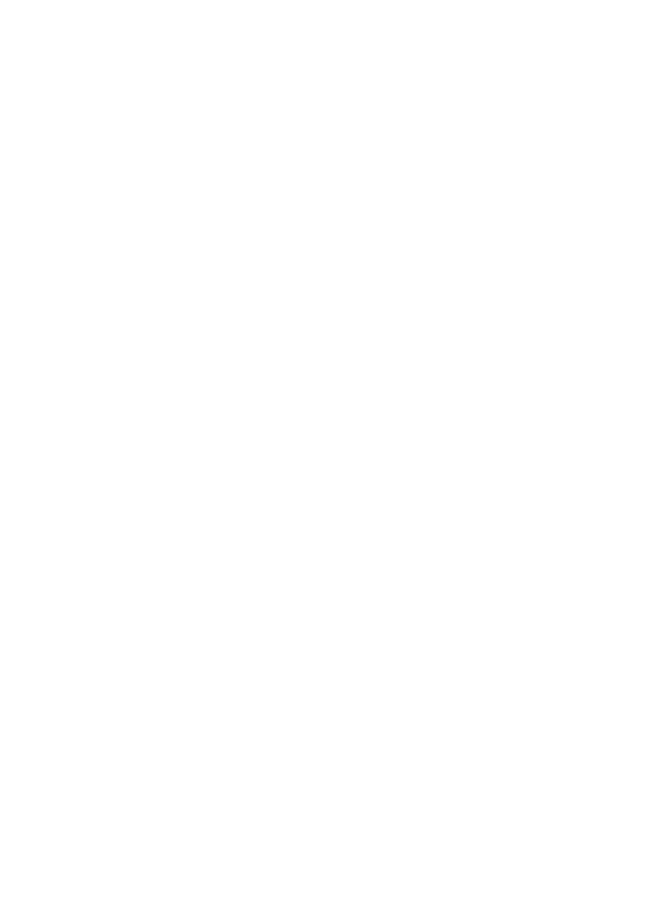
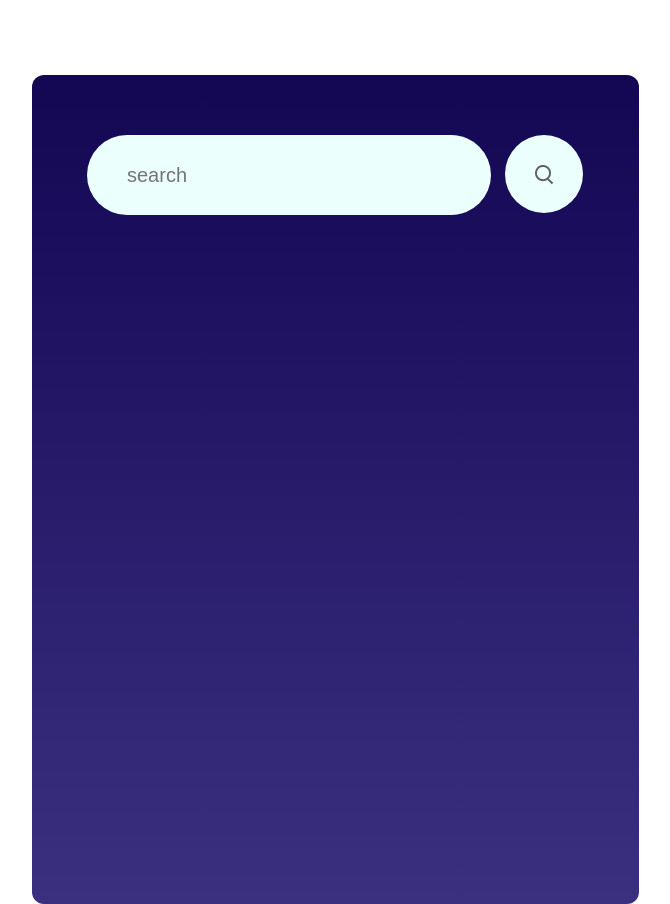
Before and after one commit to jackiejr18/react-weather-app, a React (Create React App) app: page / in a window 1280 px wide. Shown: the whole page, without its empty margins (305-975 px from the left). Before the commit the page ends 800 px from the top, so only its background shows below. Built offline with nearby package versions, Linux system fonts and the light colour scheme.

Commit message:
css for search input and search icon

```diff
--- a/src/Components/WeatherApp/WeatherApp.css
+++ b/src/Components/WeatherApp/WeatherApp.css
@@ -0,0 +1,40 @@
+.container {
+  width: 607px;
+  height: 829px;
+  margin: auto;
+  margin-top: 75px;
+  border-radius: 12px;
+  background-image: linear-gradient(180deg, #130754 0%, #3b2f80 100%);
+}
+
+.top-bar {
+  display: flex;
+  justify-content: center;
+  gap: 14px;
+  padding-top: 60px;
+}
+
+.top-bar input {
+  display: flex;
+  width: 362px;
+  height: 78px;
+  background: #ebfffc;
+  border: none;
+  outline: none;
+  border-radius: 40px;
+  padding-left: 40px;
+  color: #626262;
+  font-size: 20px;
+  font-weight: 400;
+}
+
+.search-icon {
+  display: flex;
+  justify-content: center;
+  align-items: center;
+  width: 78px;
+  height: 78px;
+  background: #ebfffc;
+  border-radius: 40px;
+  cursor: pointer;
+}
--- a/src/Components/WeatherApp/WeatherApp.jsx
+++ b/src/Components/WeatherApp/WeatherApp.jsx
@@ -12,8 +12,13 @@ import humidity_icon from '../Assets/humidity.png'
 
 const WeatherApp = () => {
   return (
-    <div>
-
+    <div className='container'>
+      <div className='top-bar'>
+        <input type='text' className='cityInput' placeholder='search'/>
+        <div className='search-icon'>
+          <img src={search_icon}/>
+        </div>
+      </div>
     </div>
   )
 }
```
